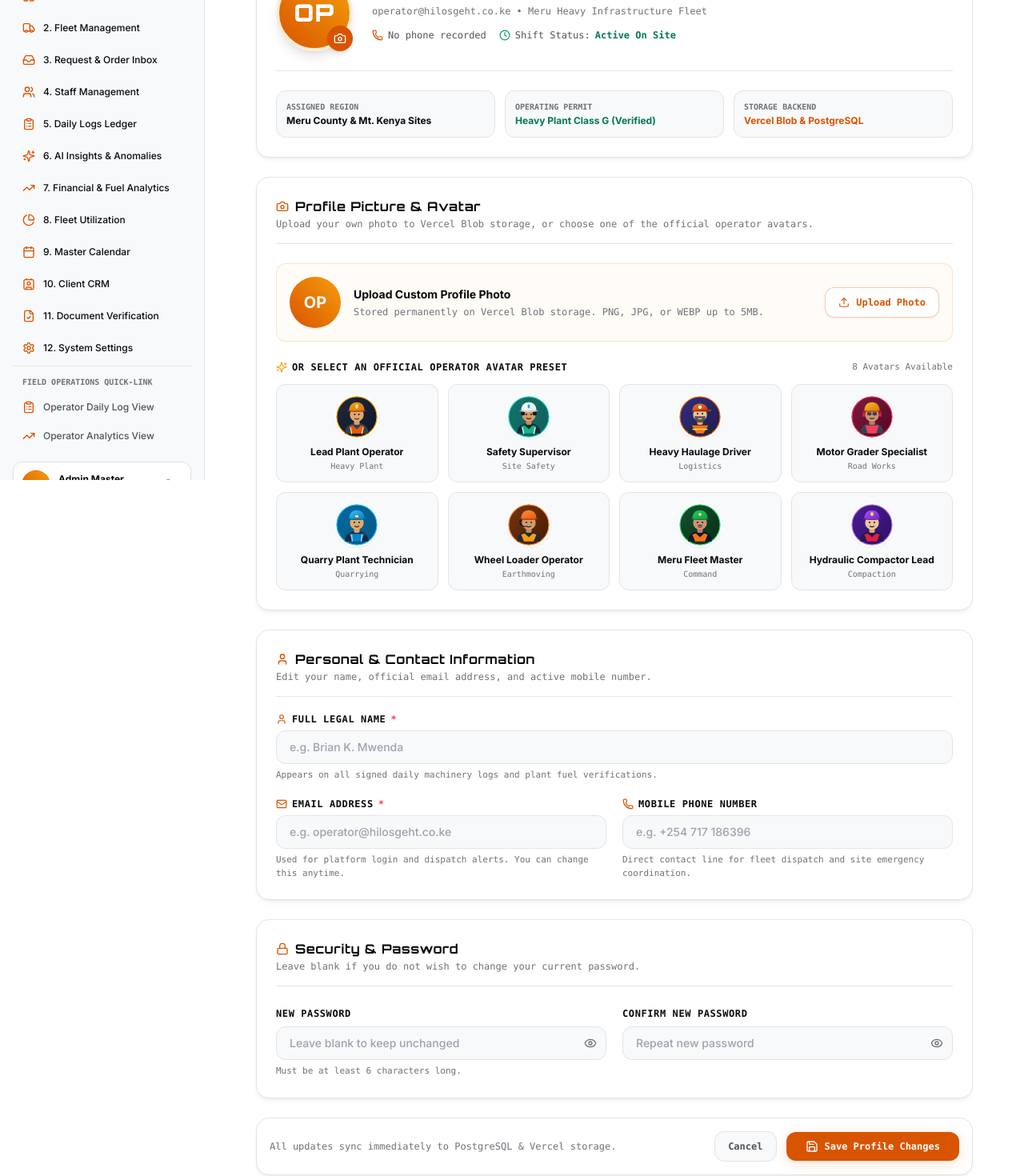
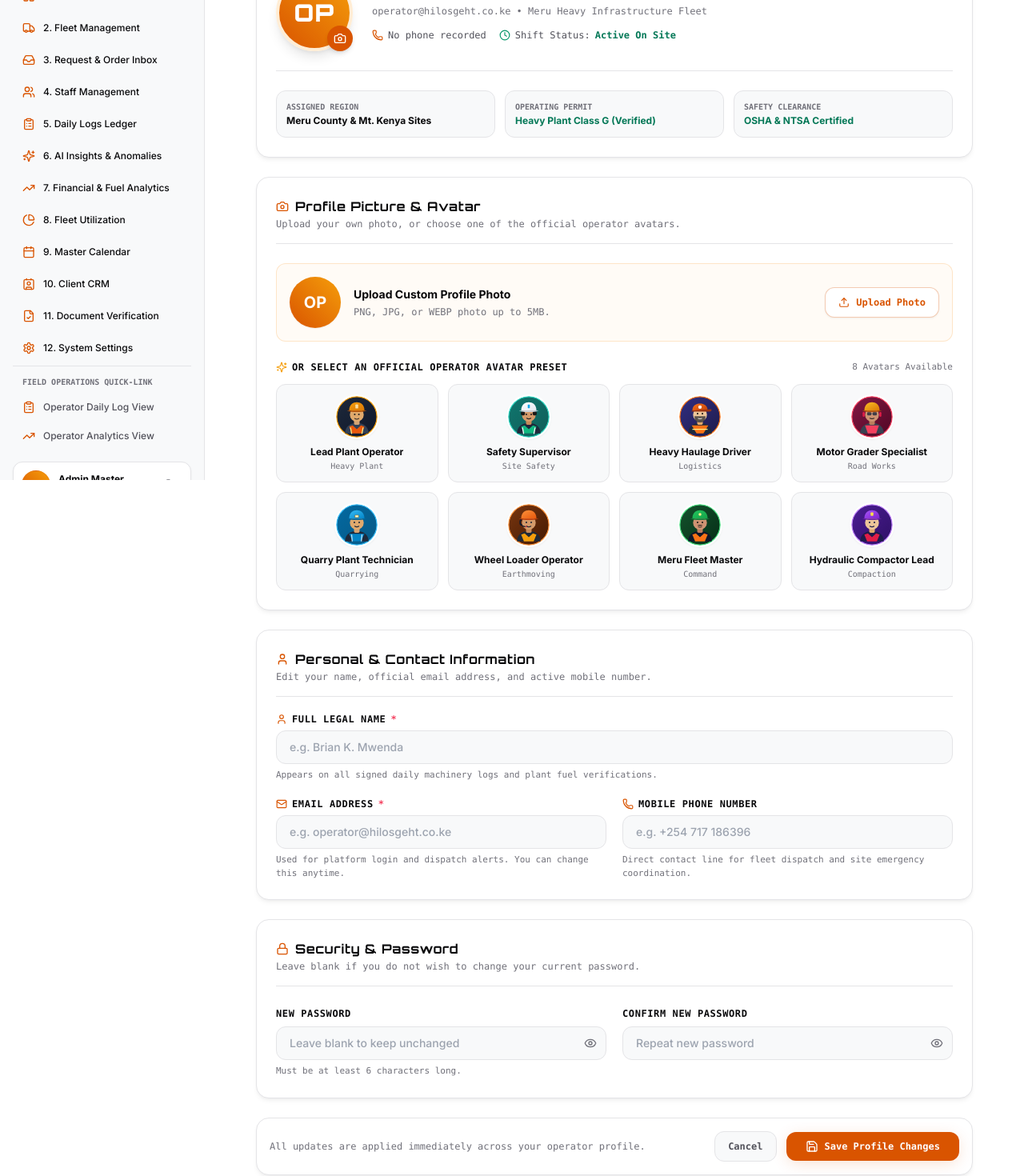
Before and after one commit to Hismile-app/HiLosGeht, a Next.js app in the folder client/: page /staff/profile in a window 1280 px wide. Shown: the part 200-1670 px from the top of the page at 80% size. Built offline with nearby package versions, Linux system fonts and the light colour scheme.

Commit message:
fix: replace developer storage details card with operational safety clearance badge and clean up user-facing copy

```diff
--- a/client/src/app/staff/profile/page.tsx
+++ b/client/src/app/staff/profile/page.tsx
@@ -393,8 +393,8 @@ export default function StaffProfilePage() {
             <div className="text-xs font-bold text-emerald-700 mt-0.5">Heavy Plant Class G (Verified)</div>
           </div>
           <div className="p-3 bg-surface border border-border rounded-xl">
-            <div className="text-[10px] font-mono text-muted uppercase font-semibold">STORAGE BACKEND</div>
-            <div className="text-xs font-bold text-primary mt-0.5">Vercel Blob & PostgreSQL</div>
+            <div className="text-[10px] font-mono text-muted uppercase font-semibold">SAFETY CLEARANCE</div>
+            <div className="text-xs font-bold text-emerald-700 mt-0.5">OSHA & NTSA Certified</div>
           </div>
         </div>
       </div>
@@ -410,7 +410,7 @@ export default function StaffProfilePage() {
                 Profile Picture & Avatar
               </h3>
               <p className="text-xs text-muted font-mono mt-0.5">
-                Upload your own photo to Vercel Blob storage, or choose one of the official operator avatars.
+                Upload your own photo, or choose one of the official operator avatars.
               </p>
             </div>
             {avatarUrl && (
@@ -444,7 +444,7 @@ export default function StaffProfilePage() {
             <div className="flex-1 text-center sm:text-left space-y-1">
               <div className="font-bold text-ink text-sm">Upload Custom Profile Photo</div>
               <div className="text-xs text-muted font-mono">
-                Stored permanently on Vercel Blob storage. PNG, JPG, or WEBP up to 5MB.
+                PNG, JPG, or WEBP photo up to 5MB.
               </div>
             </div>
 
@@ -466,7 +466,7 @@ export default function StaffProfilePage() {
                 {isUploading ? (
                   <>
                     <RefreshCw className="w-3.5 h-3.5 animate-spin" />
-                    Uploading to Blob...
+                    Uploading Photo...
                   </>
                 ) : (
                   <>
@@ -668,7 +668,7 @@ export default function StaffProfilePage() {
         {/* Action Button Bar */}
         <div className="flex flex-col sm:flex-row items-center justify-between gap-4 p-4 bg-white border border-border rounded-2xl shadow-card">
           <div className="text-xs font-mono text-muted">
-            All updates sync immediately to PostgreSQL & Vercel storage.
+            All updates are applied immediately across your operator profile.
           </div>
 
           <div className="flex items-center gap-3 w-full sm:w-auto">
```
